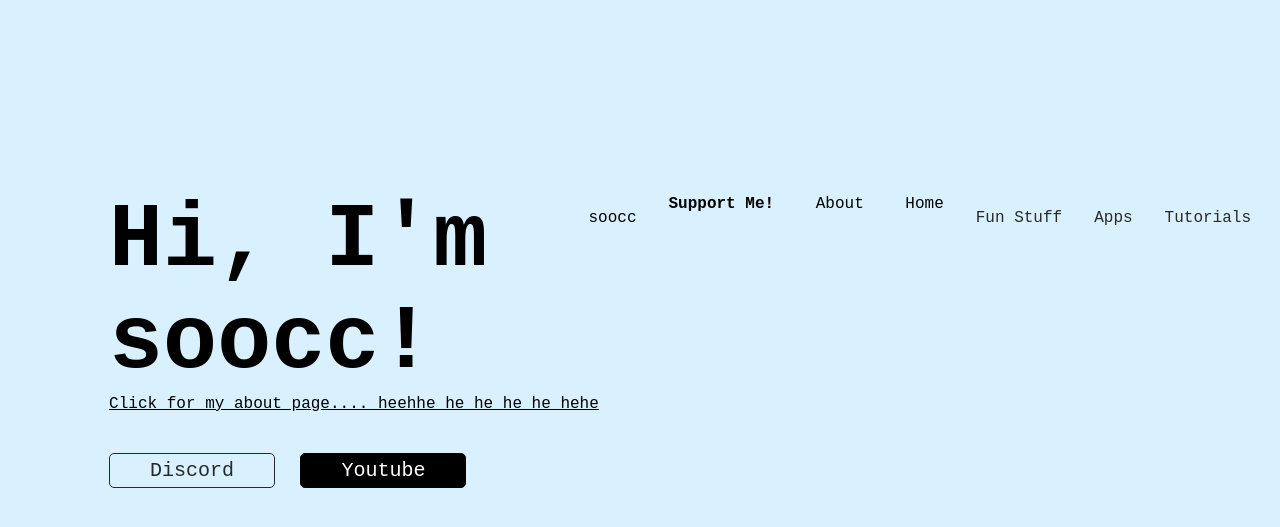
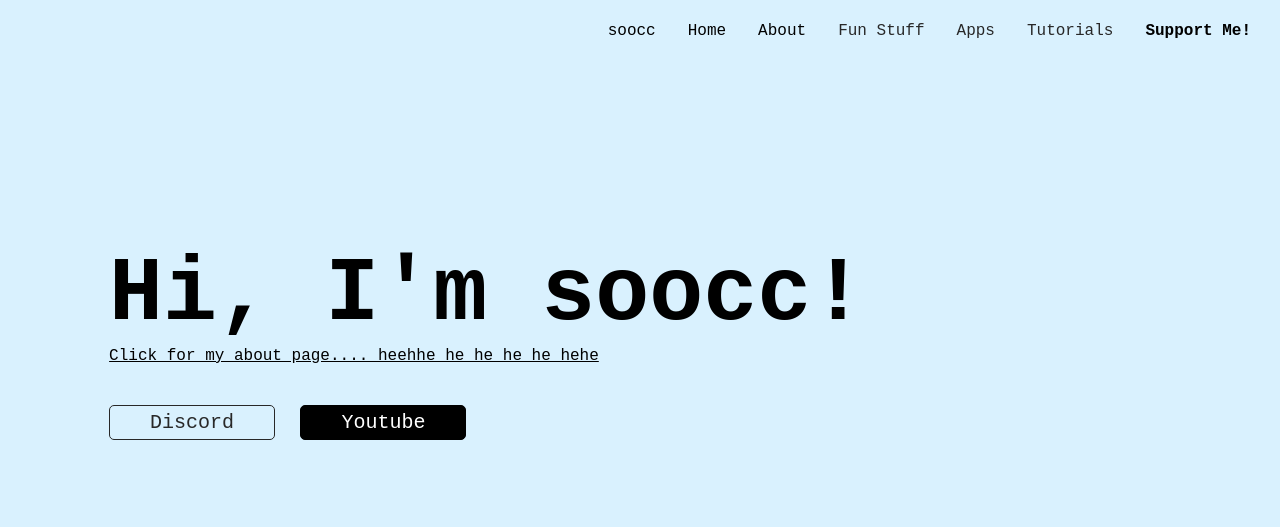
Before and after one commit to soocc/sooccsocks2, a Jekyll site: the page built from index.html, in a window 1280 px wide. Shown: the top 527 px of the page. Built offline with Jekyll 4.4.1, drawn with Linux system fonts in a browser that asks for light colours.

Commit message:
Update styles.css

```diff
--- a/styles/styles.css
+++ b/styles/styles.css
@@ -1,6 +1,5 @@
 /* Navbar container */
 .navbar {
-  float: right;
   overflow: hidden;
   background-color: #d9f1fe;
   font-family: 'Courier New';
@@ -10,15 +9,12 @@
 
 /* Links inside the navbar */
 .navbar a {
+  float: right;
   font-size: 16px;
   text-align: center;
   padding: 14px 16px;
   border-radius: 5px 5px 5px 5px;
   text-decoration: none;
-}
-
-.navtitle {
-  float: left;
 }
 
 /* The dropdown container */
```
